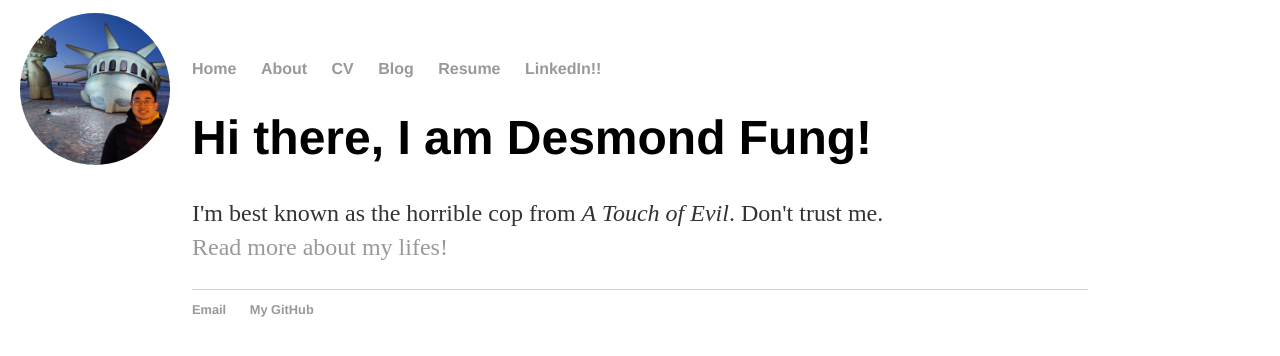
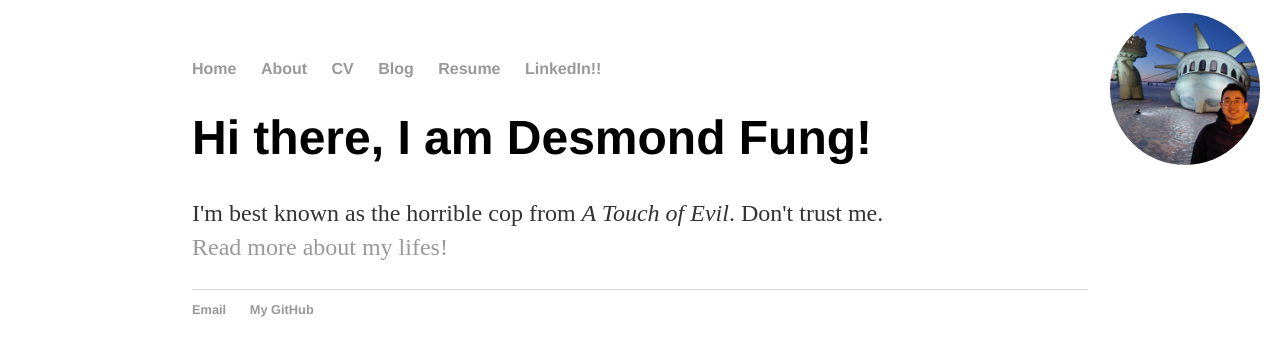
Before and after one commit to ddhangdd/ddhangdd.github.io, a Jekyll site: the page built from index.html, in a window 1280 px wide. Shown: the top 356 px of the page. Built offline with Jekyll 4.4.1, drawn with Linux system fonts in a browser that asks for light colours.

Commit message:
Update main.css

```diff
--- a/css/main.css
+++ b/css/main.css
@@ -26,7 +26,7 @@ h1 {
 
 .topleft {
   position: absolute;
-  left: 15pt;
+  right: 15pt;
   top: 10pt;
 }
 
```
